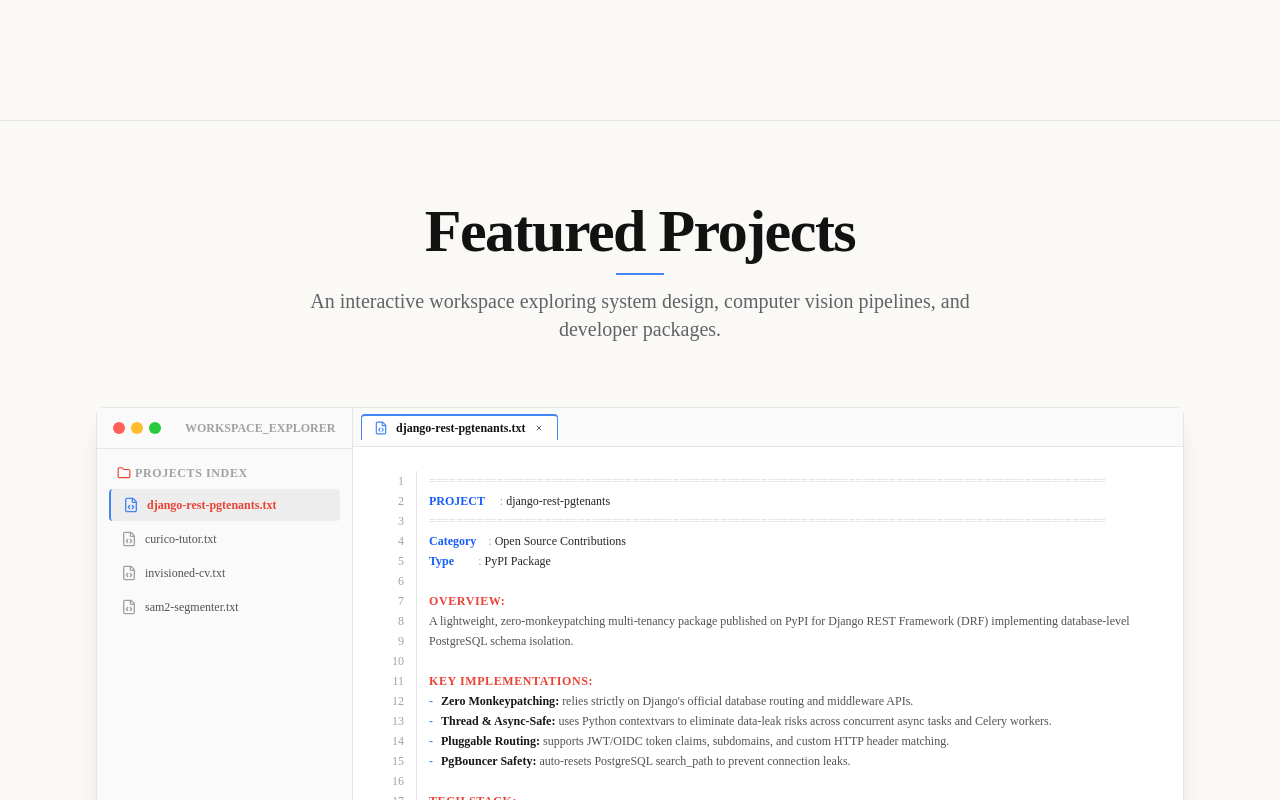
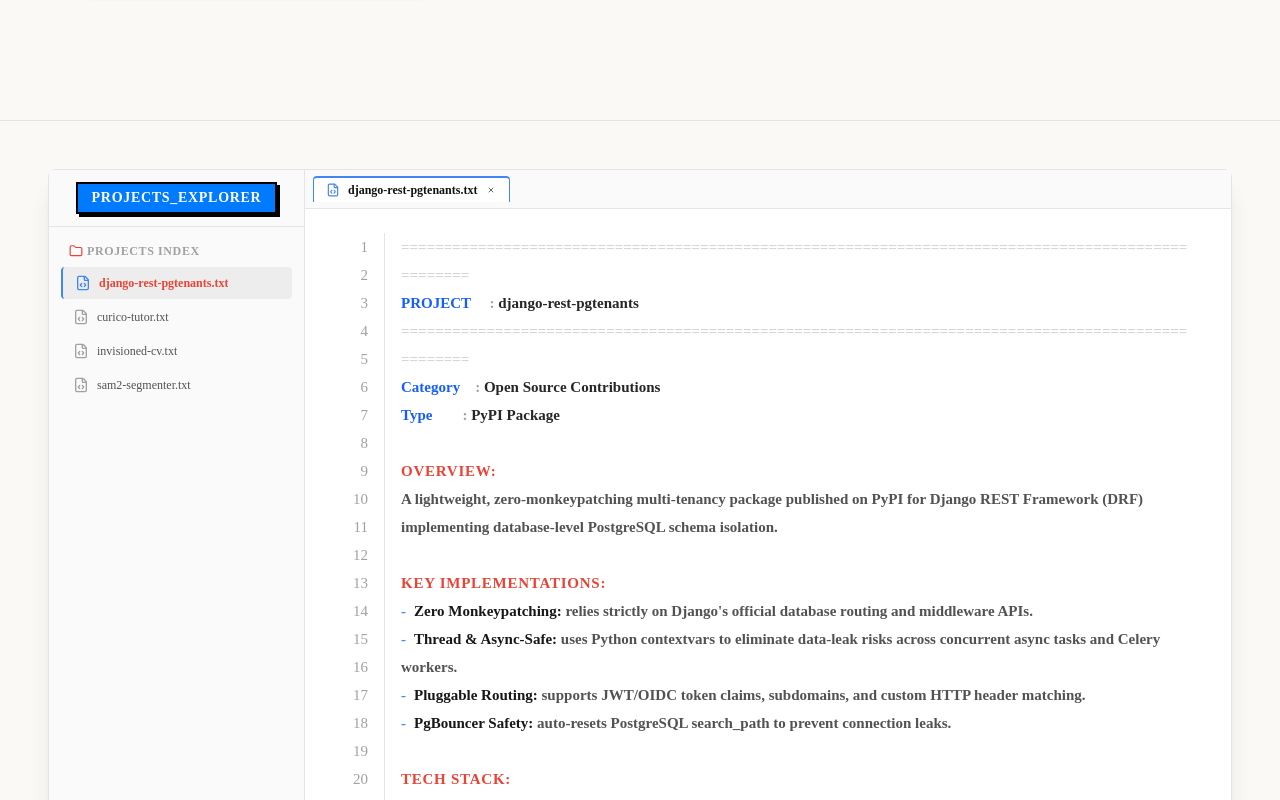
Before and after one commit to pankiae/pankiae.github.io, a Next.js app: page / in a window 1280 px wide. Shown: the part 680-1480 px from the top of the page. Built offline with nearby package versions, Linux system fonts and the light colour scheme.

Commit message:
feat: removed the project exploere section and rename the IDE headline to project explorer

```diff
--- a/src/components/sections/Projects.jsx
+++ b/src/components/sections/Projects.jsx
@@ -97,7 +97,10 @@
 
 LINKS:
 - PyPI Registry : "https://pypi.org/project/django-rest-pgtenants/"
-- Source Code   : "https://github.com/pankiae/django-rest-pgtenants"`,
+- Source Code   : "https://github.com/pankiae/django-rest-pgtenants"
+
+
+`,
     curico: `====================================================================================================
 PROJECT     : Curico
 ====================================================================================================
@@ -116,7 +119,10 @@
 Python, Celery, Redis, Whisper, TTS
 
 LINKS:
-- Live Platform : "https://play.curico.ai"`,
+- Live Platform : "https://play.curico.ai"
+
+
+`,
     invisioned: `====================================================================================================
 PROJECT     : Invisioned
 ====================================================================================================
@@ -135,7 +141,10 @@
 LLMs, Computer Vision, SAM2, GroundingDINO
 
 LINKS:
-- Live Platform : "https://invisioned.io/"`,
+- Live Platform : "https://invisioned.io/"
+
+
+`,
     segmenter: `====================================================================================================
 PROJECT     : Prompt & Click Object Segmenter
 ====================================================================================================
@@ -154,7 +163,10 @@
 
 LINKS:
 - Prompt Detect : "https://github.com/pankiae/ObjectDetectionOnPromptInImage"
-- SAM2 Segment  : "https://github.com/pankiae/ImageSegmentSAM2_FastAPI_BoundingBoxes"`
+- SAM2 Segment  : "https://github.com/pankiae/ImageSegmentSAM2_FastAPI_BoundingBoxes"
+
+
+`
 };
 
 const iconMap = {
@@ -224,7 +236,7 @@
             const val = parts.slice(1).join("    : ");
             return (
                 <span>
-                    <span className="text-blue-600 font-semibold dark:text-blue-400">{label}</span>
+                    <span className="text-blue-600 font-bold dark:text-blue-400">{label}</span>
                     <span className="text-neutral-400">    : </span>
                     <span className="text-neutral-800 dark:text-neutral-200">{val}</span>
                 </span>
@@ -305,25 +317,8 @@
     );
 
     return (
-        <section id="projects" className="py-20 bg-background border-t border-neutral-200 dark:border-neutral-800">
-            <div className="max-w-6xl mx-auto px-4 sm:px-6 lg:px-8">
-                {/* Heading */}
-                <motion.div
-                    initial={{ opacity: 0, y: 20 }}
-                    whileInView={{ opacity: 1, y: 0 }}
-                    viewport={{ once: true }}
-                    transition={{ duration: 0.6 }}
-                    className="text-center mb-16"
-                >
-                    <h2 className="text-4xl md:text-5xl lg:text-6xl font-serif font-extrabold tracking-tight text-foreground">
-                        Featured Projects
-                    </h2>
-                    <div className="w-12 h-0.5 bg-primary mx-auto my-3" />
-                    <p className="text-lg md:text-xl text-muted-foreground font-sans max-w-2xl mx-auto">
-                        An interactive workspace exploring system design, computer vision pipelines, and developer packages.
-                    </p>
-                </motion.div>
-
+        <section id="projects" className="py-12 bg-background border-t border-neutral-200 dark:border-neutral-800">
+            <div className="w-full max-w-[1500px] mx-auto px-4 sm:px-6 lg:px-12">
                 {/* IDE Interface Wrapper */}
                 <motion.div
                     initial={{ opacity: 0, y: 30 }}
@@ -335,13 +330,10 @@
                     {/* Sidebar / File Explorer */}
                     <div className="w-full md:w-64 bg-neutral-50/90 border-b md:border-b-0 md:border-r border-neutral-200 flex flex-col shrink-0">
                         {/* Tab header */}
-                        <div className="px-4 py-3 border-b border-neutral-200 flex items-center gap-2">
-                            <div className="flex gap-1.5">
-                                <span className="w-3 h-3 rounded-full bg-[#ff5f56]" />
-                                <span className="w-3 h-3 rounded-full bg-[#ffbd2e]" />
-                                <span className="w-3 h-3 rounded-full bg-[#27c93f]" />
-                            </div>
-                            <span className="text-xs font-mono text-neutral-400 ml-4 font-bold select-none">WORKSPACE_EXPLORER</span>
+                        <div className="px-4 py-3 border-b border-neutral-200 flex items-center justify-center">
+                            <span className="text-xs md:text-sm font-mono font-black uppercase tracking-wider bg-[#007aff] text-white border-2 border-black px-3.5 py-1 shadow-[3px_3px_0px_rgba(0,0,0,1)] select-none shrink-0">
+                                PROJECTS_EXPLORER
+                            </span>
                         </div>
 
                         {/* File Tree */}
@@ -405,7 +397,7 @@
                         </div>
 
                         {/* Code Workspace */}
-                        <div className="flex-1 p-4 md:p-6 font-mono text-sm leading-relaxed bg-white overflow-x-hidden">
+                        <div className="flex-1 p-4 md:p-6 font-mono bg-white overflow-x-hidden">
                             <AnimatePresence mode="wait">
                                 {selectedProject && openTabs.length > 0 ? (
                                     <motion.div
@@ -414,21 +406,21 @@
                                         animate={{ opacity: 1, x: 0 }}
                                         exit={{ opacity: 0, x: -10 }}
                                         transition={{ duration: 0.3 }}
-                                        className="flex font-mono text-[11px] sm:text-xs leading-5 min-h-[440px]"
+                                        className="flex font-mono text-[11px] sm:text-xs md:text-sm lg:text-[15px] leading-5 md:leading-6 lg:leading-7 min-h-[440px]"
                                     >
                                         {/* Gutter Line Numbers */}
-                                        <div className="w-10 text-right pr-3 text-neutral-400 select-none border-r border-neutral-200 mr-3 shrink-0 flex flex-col">
+                                        <div className="w-10 md:w-14 text-right pr-3 md:pr-4 text-neutral-400 select-none border-r border-neutral-200 mr-3 md:mr-4 shrink-0 flex flex-col font-medium">
                                             {activeText.split("\n").map((_, idx) => (
-                                                <span key={idx} className="h-5">{idx + 1}</span>
+                                                <span key={idx} className="h-5 md:h-6 lg:h-7 leading-5 md:leading-6 lg:leading-7">{idx + 1}</span>
                                             ))}
                                         </div>
 
                                         {/* Layered Editor Panel */}
                                         <div className="flex-1 relative min-h-[440px]">
                                             {/* Bottom Layer: Highlighted Syntax Code */}
-                                            <div className="absolute inset-0 select-none whitespace-pre-wrap break-words text-neutral-800 pr-4 z-20 pointer-events-none">
+                                            <div className="absolute inset-0 select-none whitespace-pre-wrap break-words text-neutral-800 pr-4 z-20 pointer-events-none font-medium md:font-semibold">
                                                 {activeText.split("\n").map((line, idx) => (
-                                                    <div key={idx} className="min-h-[20px] leading-5">
+                                                    <div key={idx} className="min-h-[20px] md:min-h-[24px] lg:min-h-[28px] leading-5 md:leading-6 lg:leading-7">
                                                         {renderStyledLine(line)}
                                                     </div>
                                                 ))}
@@ -443,7 +435,7 @@
                                                         [selectedProject.id]: e.target.value
                                                     });
                                                 }}
-                                                className="absolute inset-0 w-full h-full bg-transparent border-0 outline-none resize-none p-0 text-transparent caret-neutral-800 leading-5 whitespace-pre-wrap break-words focus:ring-0 focus:outline-none font-mono text-[11px] sm:text-xs overflow-y-hidden z-10"
+                                                className="absolute inset-0 w-full h-full bg-transparent border-0 outline-none resize-none p-0 text-transparent caret-neutral-800 leading-5 md:leading-6 lg:leading-7 whitespace-pre-wrap break-words focus:ring-0 focus:outline-none font-mono font-medium md:font-semibold overflow-y-hidden z-10"
                                                 spellCheck="false"
                                             />
                                         </div>
```
